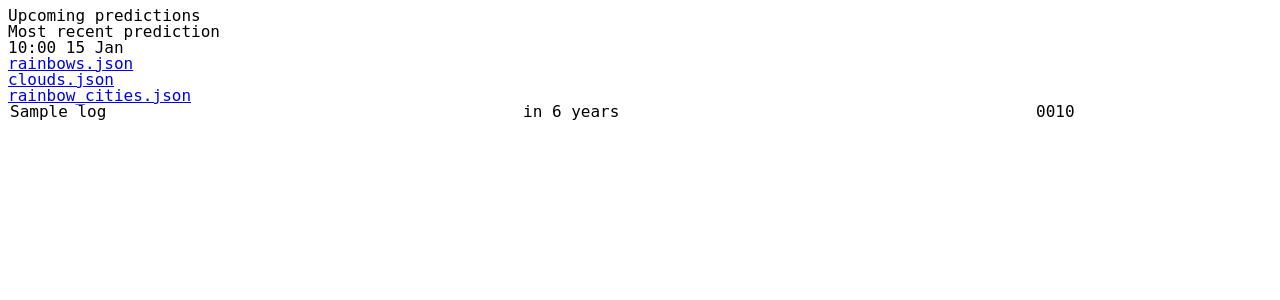
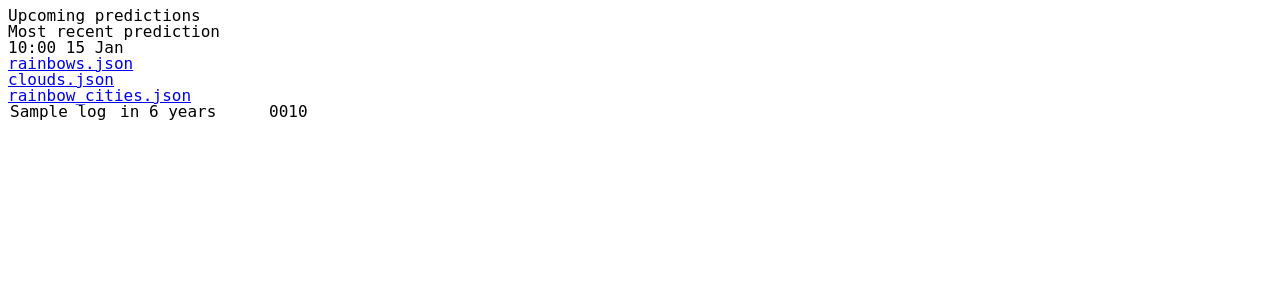
Before and after one commit to codingisacopingstrategy/raduga-server, a Flask app: template templates/hq.html in a window 1280 px wide. Shown: the top 300 px of the page. Run offline with Flask 2, Linux system fonts and the light colour scheme; the template is opened without the code that fills it: most values are stand-ins (such as "Sample title", 1, 10 or a date in 2020); parts of the project's set-up code (start-up, migrations or seed data) failed here and were passed over; some libraries are stand-ins or nearby versions.

Commit message:
And some styling to make that readable in the browser

```diff
--- a/static/hq/hq.css
+++ b/static/hq/hq.css
@@ -5,6 +5,16 @@ body {
 td {
     padding: 0 2px;
 }
+td.scriptname {
+    width: 106px;
+}
+td.time {
+    width: 145px;
+}
+td.lineno {
+    width: 53px;
+}
+
 table {
     width: 100%
 }
--- a/templates/hq.html
+++ b/templates/hq.html
@@ -32,7 +32,7 @@
 
 <table>
 {% for log in logs %}
-<tr class="{{ log.levelname }}"><td>{{ log.pathname }}</td><td class="time" content="{{ log.time.strftime('%Y-%m-%dT%H:%M:%S%z') }}">{{ log.time.strftime('%H:%M %d %b') }}</td><td class="lineno">{{ '%04d' % log.lineno }}</td><td>{{ log.msg }}</td></tr>
+<tr class="{{ log.levelname }} {{ log.pathname.replace(".py","") }}"><td class="scriptname">{{ log.pathname }}</td><td class="time" content="{{ log.time.strftime('%Y-%m-%dT%H:%M:%S%z') }}">{{ log.time.strftime('%H:%M %d %b') }}</td><td class="lineno">{{ '%04d' % log.lineno }}</td><td class="message">{{ log.msg }}</td></tr>
 {% endfor %}
 </table>
 
```
